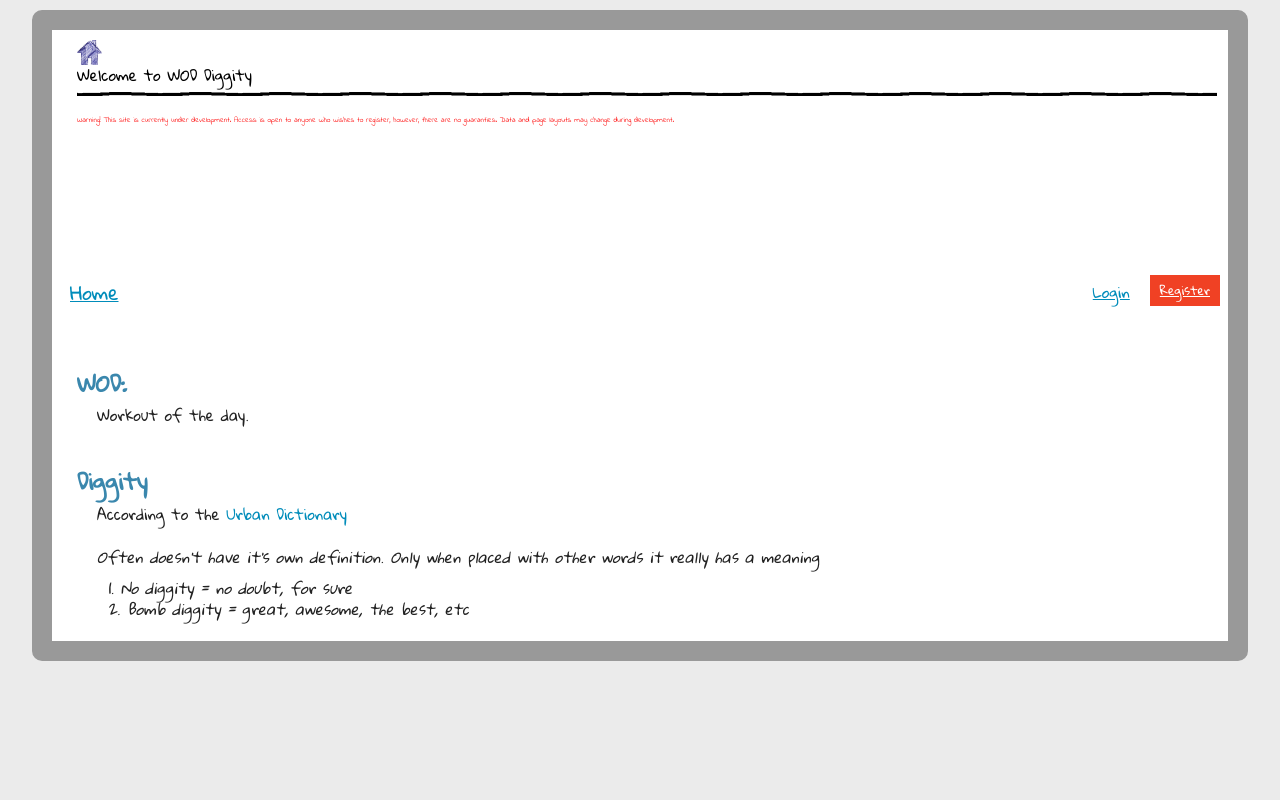
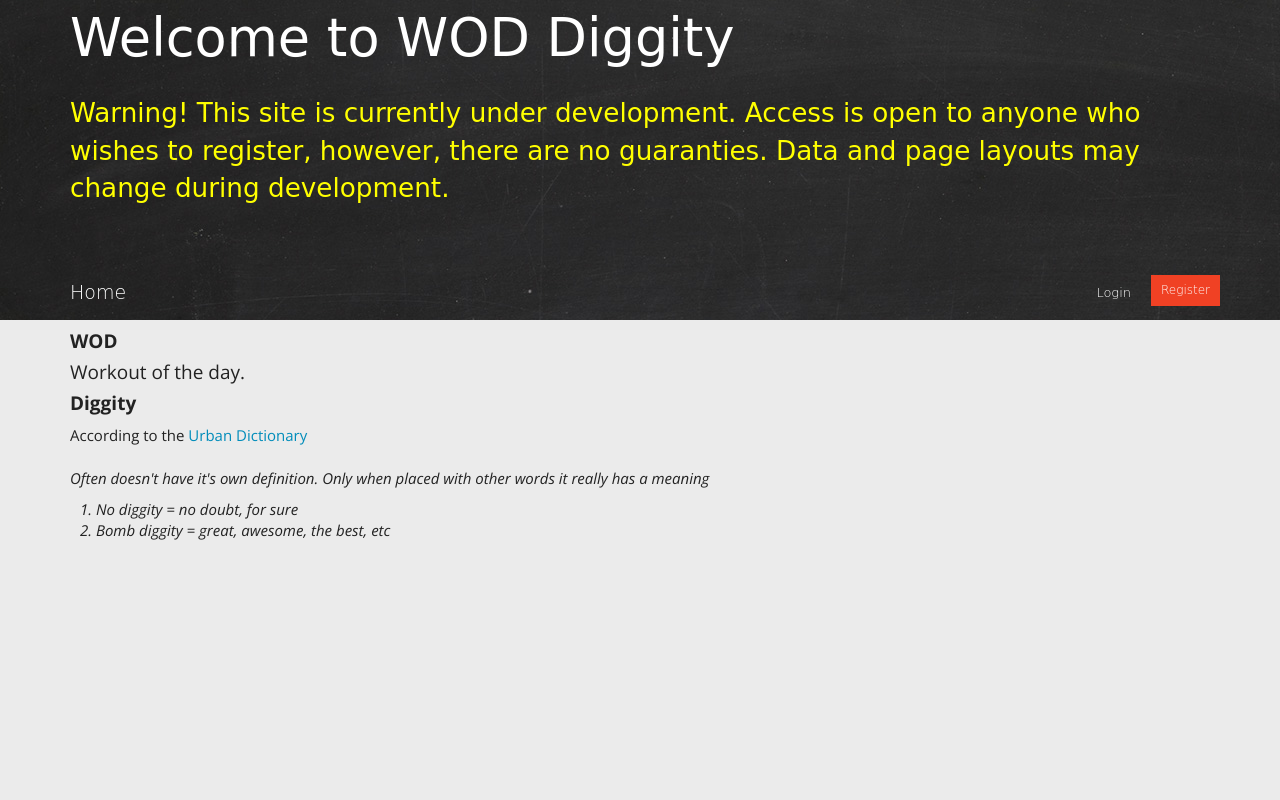
Before and after one commit to mashlan/woddiggity, a website: page public/index.html at #/home in a window 1280 px wide. Drawn offline with nearby package versions, Linux system fonts and the light colour scheme; no server answers; a web font is replaced by a local one.

Commit message:
reverted changes to css

```diff
--- a/public/css/site.css
+++ b/public/css/site.css
@@ -1,65 +1,29 @@
-body{
-    background-color: #ebebeb;
-}
-#cloud-container{
-    padding: 10px;
-    margin: 10px auto;
-    border: 20px solid #999999;
-    background-color: #ffffff;
-    /* background-image: url('../img/whiteboard-hi.png');
-     background-repeat: no-repeat;*/
-    -webkit-border-radius: 10px;
-    -moz-border-radius: 10px;
-    border-radius: 10px;
-    width: 95%;
+
+
+.home-header{
+    background-image: url("../img/chalkbg.jpg");
+    height: 320px;
+    /*font-family: 'Gloria Hallelujah', cursive !important;*/
+    font-family: 'Fredericka the Great', cursive !important;
+    font-size: 3.5em;
+    color: #ffffff;
 }
 
-.underline{
-    background-image:url("../img/border_underline.png");
-    background-repeat:repeat-x;
-    background-position: bottom;
-    padding-bottom : 10px;
-
-}
-
-.home{
-    height: 25px;
-    width: 25px;
-    background-size: 25px 25px;
-    background-image: url("../img/SpoonGraphics-Doodle-Icons/Home.png");
-}
-
-.home-header{
-   /* background-image: url("../img/chalkbg.jpg");*/
-    height: 320px;
-    /*font-family: 'Gloria Hallelujah', cursive !important;*/
-    font-family: 'Indie Flower !important;
-    font-size: 3.5em;
-    color: #000000;
-}
-
-.header-text{
+.home-header p{
     font-size: .5em !important;
-    font-family: 'Indie Flower' !important;
-    color: red;
+    color: #ffff00;
     margin-top: 20px;
-    height: 110px !important;
-    overflow: hidden;
 }
 .navbar-chalkboard{
     background-color: transparent;
     padding-top: 270px;
 }
+
 .navbar-chalkboard-scroll{
-    /*background-image: url("../img/chalkbg.jpg");*/
-    background-color: #ffffff;
+    background-image: url("../img/chalkbg.jpg");
     padding-top: 0;
 }
 
-.navbar-chalkboard a{
-    text-decoration: underline;
-}
-/*
 .navbar-chalkboard a{
     color: #ffffff;
     font-family: 'Fredericka the Great', cursive !important;
@@ -75,7 +39,7 @@ body{
 
 .navbar-chalkboard li:active{
     background-color: transparent;
-}*/
+}
 
 .diggity-text{
     font-weight: bold;
--- a/public/index.html
+++ b/public/index.html
@@ -29,15 +29,13 @@
 
 </head>
     <body>
-        <div id="cloud-container">
         <div class="home-header">
             <div class="container">
-                    <div class="home"></div>
-                    <div class="underline"> Welcome to WOD Diggity</div>
-                    <div class="header-text">
+                <div>Welcome to WOD Diggity</div>
+                <p>
                     Warning! This site is currently under development. Access is open to anyone who wishes to register,
                     however, there are no guaranties. Data and page layouts may change during development.
-                    </div>
+                </p>
             </div>
         </div>
         <nav class="navbar navbar-chalkboard navbar-fixed-top" role="navigation">
@@ -114,7 +112,7 @@
 
         <!-- angular grid -->
         <script src="/js/angularGrid.js"></script>
-        </div>
+
     </body>
 
     <script type="text/javascript">
--- a/public/partials/home.html
+++ b/public/partials/home.html
@@ -1,14 +1,14 @@
 
+<div id="homeForm" style="background-color: #ebebeb">
+    <div class="container">
+        <h4><b>WOD</b></h4>
+        <div class="">
+            <h4>Workout of the day.</h4>
+        </div>
 
-    <div class="container">
-        <h4><b style="color: #3a87ad">WOD:</b> </h4>
-        <p style="padding-left: 20px;"> Workout of the day.</p>
+        <h4><b>Diggity</b></h4>
 
-        <br/>
-
-        <h4><b style="color: #3a87ad">Diggity</b></h4>
-
-        <div style="padding-left: 20px">
+        <div class="">
             According to the <a href="http://www.urbandictionary.com/define.php?term=diggity" target="_blank">Urban Dictionary</a><br/><br/>
             <i>
                 Often doesn't have it's own definition. Only when placed with other words it really has a meaning <br/>
@@ -19,3 +19,13 @@
             </i>
         </div>
     </div>
+</div>
+
+<script type="text/javascript">
+    $(document).ready(function(){
+        $("#homeForm").css("height", window.innerHeight - 320);
+        $(window).on("resize", function(){
+            $("#homeForm").css("height", window.innerHeight - 320);
+        })
+    })
+</script>
```
Also changed, not shown: public/css/bootstrap-yeti.css. Lines whose indentation alone changed are shown as unchanged.
